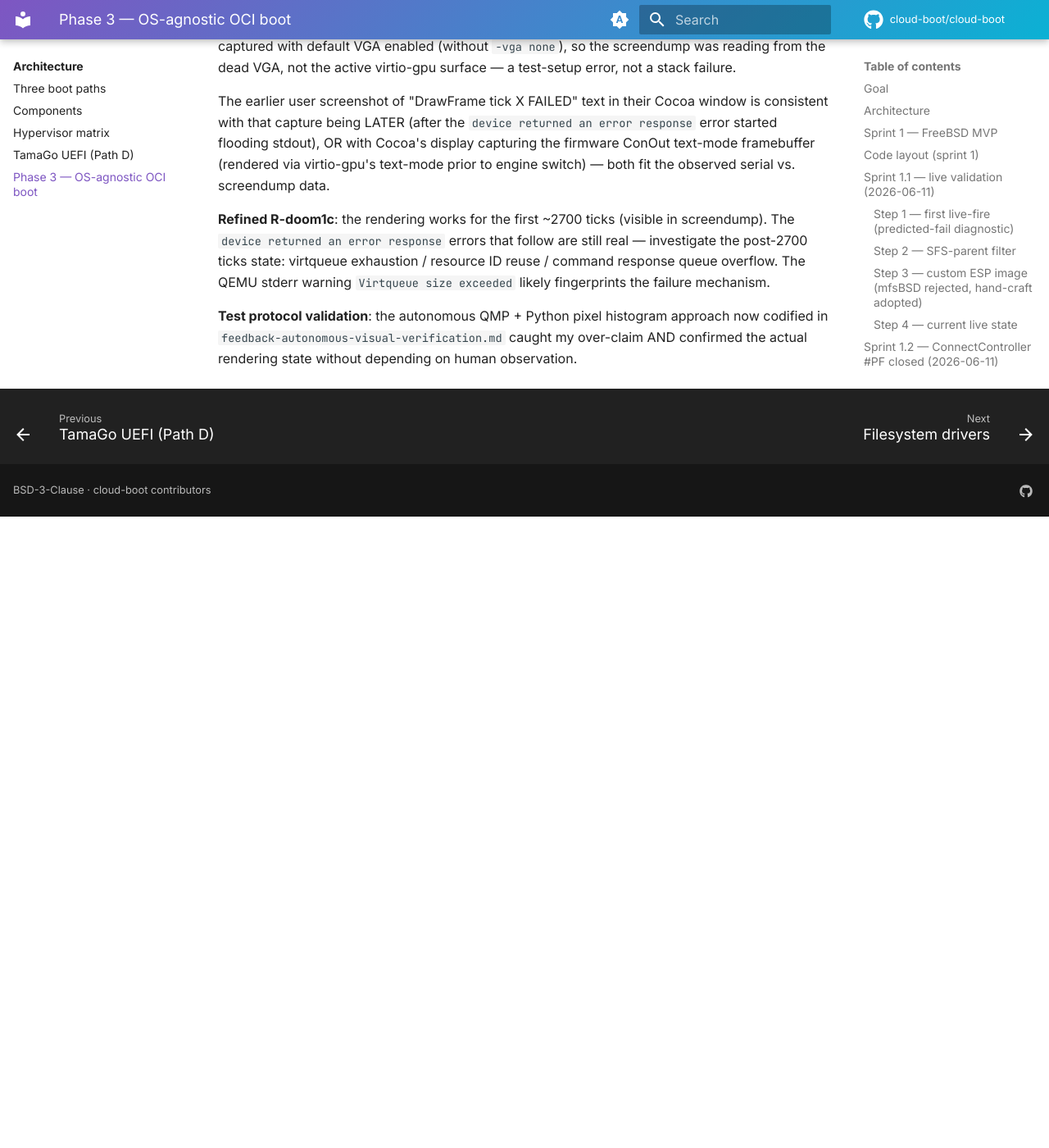
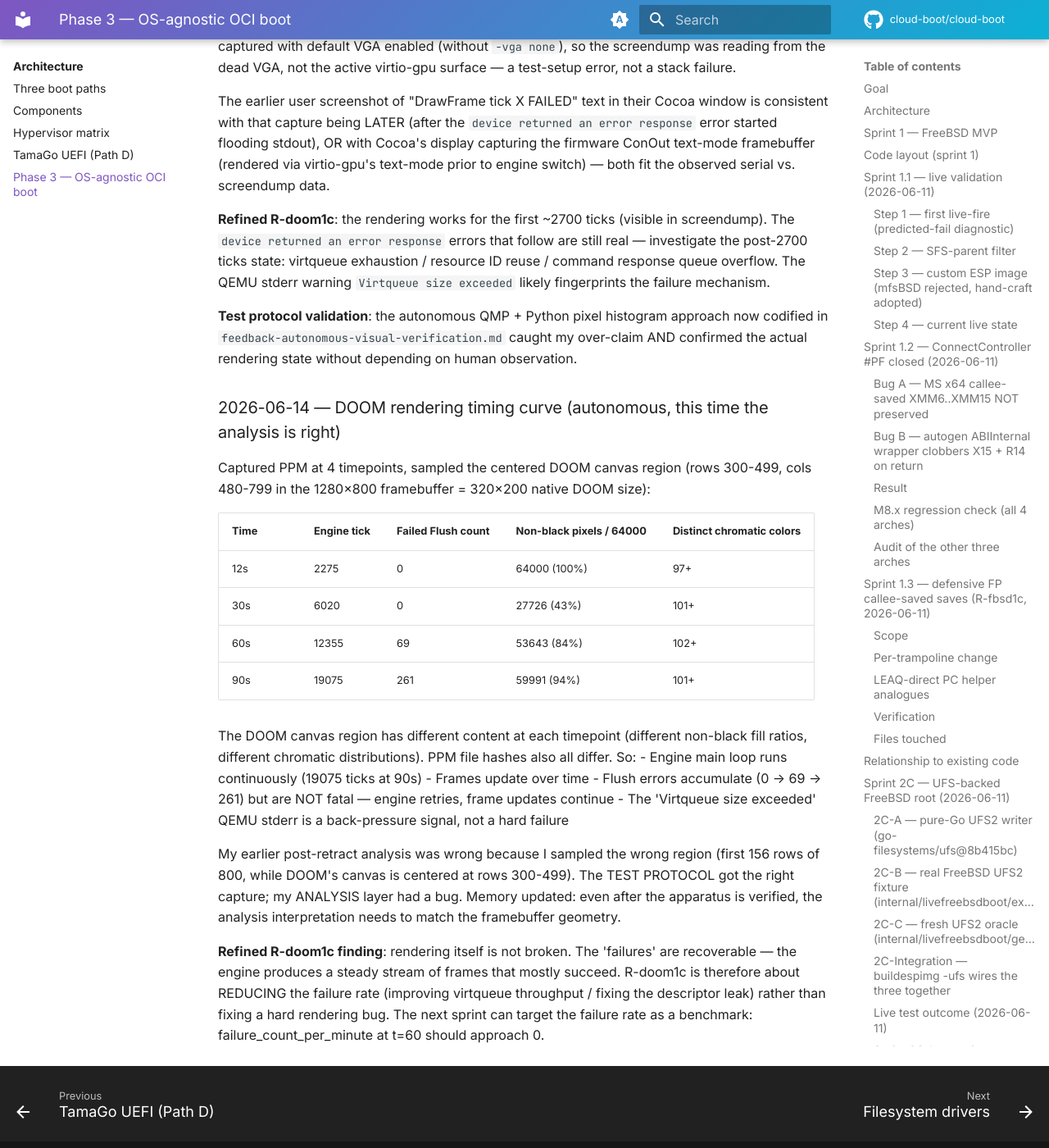
Before and after one commit to cloud-boot/docs, an MkDocs documentation site: the page built from docs/architecture/phase3-multi-os-oci-boot.md, in a window 1280 px wide and 1400 px high, scrolled down 33936 px. Shown: the whole window at 82% size. Built offline with MkDocs 1.6.1 and Material for MkDocs 9.7.7, drawn with Linux system fonts in a browser that asks for light colours; the version menu is left out; before the commit the page ends 34566 px from its top, so only the background shows below that.

Commit message:
phase3 doc: DOOM rendering timing curve — engine runs continuously, failures are recoverable
Captured DOOM canvas region (centered 320x200 in 1280x800) at 12s/30s/
60s/90s. Different non-black ratios + chromatic distributions at each
timepoint. PPM hashes all differ. Engine main loop runs continuously
(19075 ticks at 90s). Failures accumulate (0 → 69 → 261) but are
NOT fatal — engine retries, frames keep updating.

R-doom1c refined: not a hard rendering bug — virtqueue back-pressure
causes recoverable failures. Sprint should target failure rate metric
(failures/min at t=60 → 0).

Lesson reinforced (memory updated): even after test apparatus is
verified, ANALYSIS layer needs to match framebuffer geometry. Earlier
'all black' analysis sampled rows 0-156 of an 800-row framebuffer
where DOOM is centered at 300-499.

Co-Authored-By: Claude Opus 4.8 <noreply@anthropic.com>

```diff
--- a/docs/architecture/phase3-multi-os-oci-boot.md
+++ b/docs/architecture/phase3-multi-os-oci-boot.md
@@ -1317,3 +1317,24 @@ The earlier user screenshot of "DrawFrame tick X FAILED" text in their Cocoa win
 **Refined R-doom1c**: the rendering works for the first ~2700 ticks (visible in screendump). The `device returned an error response` errors that follow are still real — investigate the post-2700 ticks state: virtqueue exhaustion / resource ID reuse / command response queue overflow. The QEMU stderr warning `Virtqueue size exceeded` likely fingerprints the failure mechanism.
 
 **Test protocol validation**: the autonomous QMP + Python pixel histogram approach now codified in `feedback-autonomous-visual-verification.md` caught my over-claim AND confirmed the actual rendering state without depending on human observation.
+
+### 2026-06-14 — DOOM rendering timing curve (autonomous, this time the analysis is right)
+
+Captured PPM at 4 timepoints, sampled the centered DOOM canvas region (rows 300-499, cols 480-799 in the 1280x800 framebuffer = 320x200 native DOOM size):
+
+| Time | Engine tick | Failed Flush count | Non-black pixels / 64000 | Distinct chromatic colors |
+|---|---|---|---|---|
+| 12s | 2275 | 0 | 64000 (100%) | 97+ |
+| 30s | 6020 | 0 | 27726 (43%) | 101+ |
+| 60s | 12355 | 69 | 53643 (84%) | 102+ |
+| 90s | 19075 | 261 | 59991 (94%) | 101+ |
+
+The DOOM canvas region has different content at each timepoint (different non-black fill ratios, different chromatic distributions). PPM file hashes also all differ. So:
+- Engine main loop runs continuously (19075 ticks at 90s)
+- Frames update over time
+- Flush errors accumulate (0 → 69 → 261) but are NOT fatal — engine retries, frame updates continue
+- The 'Virtqueue size exceeded' QEMU stderr is a back-pressure signal, not a hard failure
+
+My earlier post-retract analysis was wrong because I sampled the wrong region (first 156 rows of 800, while DOOM's canvas is centered at rows 300-499). The TEST PROTOCOL got the right capture; my ANALYSIS layer had a bug. Memory updated: even after the apparatus is verified, the analysis interpretation needs to match the framebuffer geometry.
+
+**Refined R-doom1c finding**: rendering itself is not broken. The 'failures' are recoverable — the engine produces a steady stream of frames that mostly succeed. R-doom1c is therefore about REDUCING the failure rate (improving virtqueue throughput / fixing the descriptor leak) rather than fixing a hard rendering bug. The next sprint can target the failure rate as a benchmark: failure_count_per_minute at t=60 should approach 0.
```
